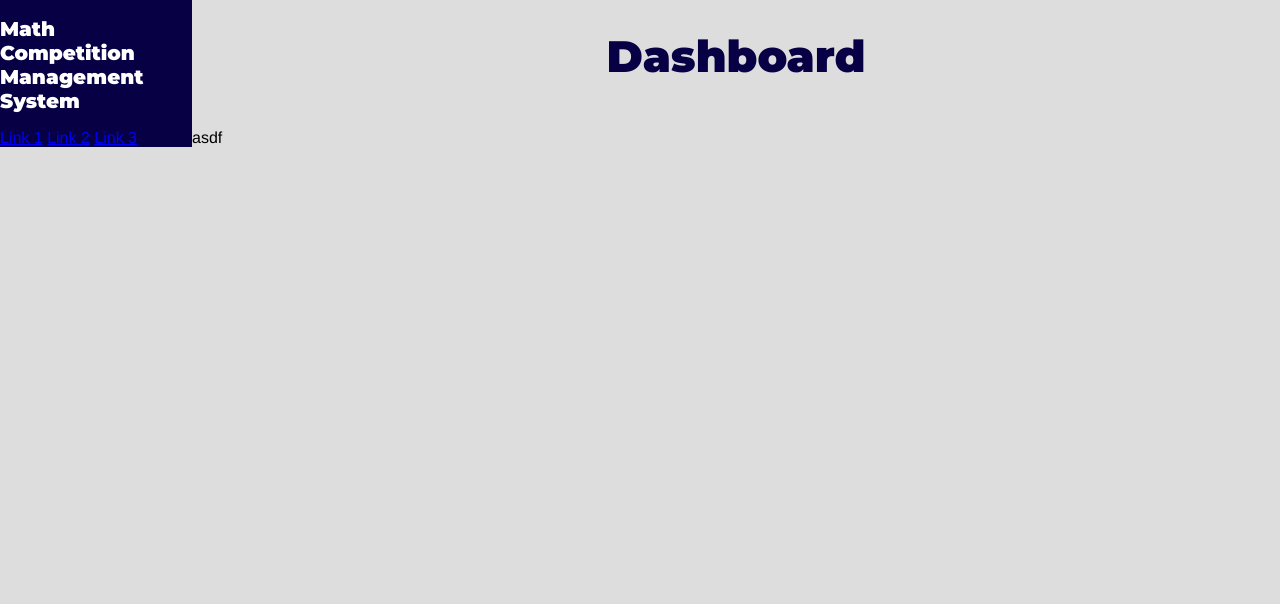
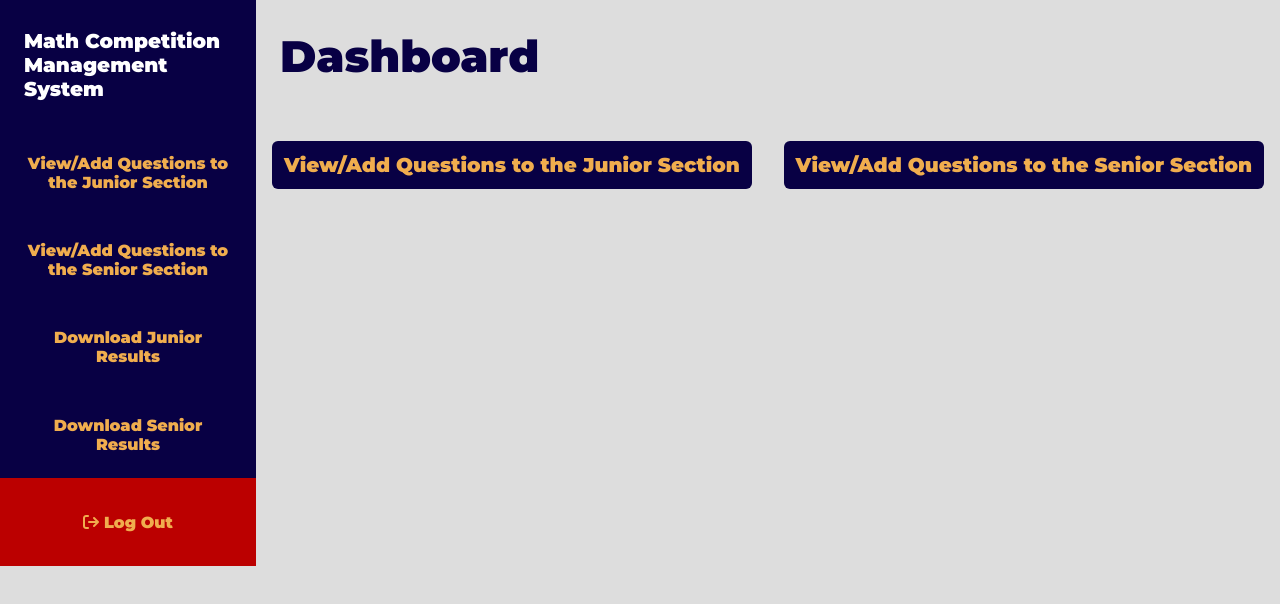
Before and after one commit to domi-bryan/MCMS, a plain HTML site: page mainlanding.html in a window 1280 px wide. Drawn offline with Linux system fonts and the light colour scheme.

Commit message:
Second Commit

```diff
--- a/contentstyle.css
+++ b/contentstyle.css
@@ -3,7 +3,7 @@
 :root {
     --blue: #080044;
     --navy: #0000AA;
-    --red: #d73a49;
+    --red: #B00;
     --gold: #f0ad4e;
     --gray: #DDDDDD;
 }
@@ -12,6 +12,7 @@ body {
     font-family: Helvetica, Arial, sans-serif;
     background-color: var(--gray);
     margin: 0px;
+    width: 100%;
 }
 
 p {
@@ -29,6 +30,7 @@ h1 {
 h2 {
     font: 20px 'Montserrat', sans-serif;
     color: #fff;
+    padding: 12px 24px;
 }
 
 .bigcontainer {
@@ -42,7 +44,7 @@ h2 {
 }
 
 .sidebar {
-    width: 15%;
+    width: 20%;
     background-color: var(--blue);
     margin: 0;
 }
@@ -51,4 +53,96 @@ h2 {
     background-color: var(--gray);
     margin: 0;
     flex-grow: 4;
+    display: flex;
 }
+
+.sidebtn {
+    position: inherit;
+    font: 16px 'Montserrat', sans-serif;
+    padding: 12px 24px;
+    background-color: var(--blue);
+    width: 100%;
+    height: 30%;
+    border: none;
+    color: var(--gold);
+    cursor: pointer;
+    transition: background-color 0.2s ease;
+    transition: padding 0.4s ease;
+}
+
+#logout {
+    position: inherit;
+    font: 16px 'Montserrat', sans-serif;
+    padding: 12px 24px;
+    background-color: var(--red);
+    width: 100%;
+    height: 30%;
+    border: none;
+    color: var(--gold);
+    cursor: pointer;
+    transition: padding 0.4s ease;
+}
+
+.sidebtn span {
+    background:
+      linear-gradient(currentColor 0 0)
+      0 100% /var(--d, 0) 3px
+    no-repeat;
+    transition:0.4s;
+}
+
+.sidebtn:hover {
+    background-color: var(--gold);
+    color: var(--blue);
+    padding-left: 48px;
+    --d: 100%;
+}
+
+.logout span {
+    background:
+      linear-gradient(currentColor 0 0)
+      0 100% /var(--d, 0) 3px
+    no-repeat;
+    transition:0.4s;
+}
+
+#logout:hover {
+    padding-left: 48px;
+    --d: 100%;
+}
+
+.papers {
+    display: flex;
+    flex-direction: row;
+    justify-content: center;
+    align-items: center;
+    margin: 12px auto;
+}
+
+.papers button {
+    font: 20px 'Montserrat', sans-serif;
+    width: max-content;
+    padding: 12px;
+    background-color: var(--blue);
+    border-radius: 6px;
+    border: none;
+    color: var(--gold);
+    cursor: pointer;
+    transition: background-color 0.2s ease;
+    flex-grow: 1;
+    align-self: flex-start;
+}
+
+.papers button span {
+    background:
+      linear-gradient(currentColor 0 0)
+      0 100% /var(--d, 0) 3px
+    no-repeat;
+    transition:0.4s;
+}
+
+.papers button:hover {
+    background-color: var(--gold);
+    color: var(--blue);
+    --d: 100%;
+}
--- a/mainlanding.html
+++ b/mainlanding.html
@@ -3,27 +3,35 @@
 <head>
     <meta charset="UTF-8">
     <meta name="viewport" content="width=device-width, initial-scale=1.0">
+    <script src="https://kit.fontawesome.com/26c6ac6f54.js" crossorigin="anonymous"></script>
     <link rel="stylesheet" href="contentstyle.css">
     <title>Login Page</title>
 </head>
 <body>
     <div class = "bigcontainer">
-        <div class = "container" id = "header" style="flex-grow: 1;">
+        <div class = "container" id = "header">
             <div class="sidebar">
                 <h2>Math Competition Management System</h2>
             </div>
             <div class="centre">
-                <h1>Dashboard</h1>
+                <h1 style="padding-left: 24px;">Dashboard</h1>
             </div>
         </div>
         <div class = "container" id = "maincontent" style="flex-grow: 10;">
             <div class="sidebar">
-                <a href="#" class="w3-bar-item w3-button">Link 1</a>
-                <a href="#" class="w3-bar-item w3-button">Link 2</a>
-                <a href="#" class="w3-bar-item w3-button">Link 3</a>
+                <button class="sidebtn"><span>View/Add Questions to the Junior Section</span></button>
+                <button class="sidebtn"><span>View/Add Questions to the Senior Section</span></button>
+                <button class="sidebtn"><span>Download Junior Results</span></button>
+                <button class="sidebtn"><span>Download Senior Results</span></button>
+                <button id = "logout" class="sidebtn"><i class="fa-solid fa-arrow-right-from-bracket"></i>  <span>Log Out</span></button>
             </div>
-            <div class="centre">
-                asdf
+            <div class="centre", style="flex-direction: row; row-gap: 12px;">
+                <div class="papers">
+                    <button style="text-align: center;"><span>View/Add Questions to the Junior Section</span></h2>
+                </div>
+                <div class="papers">
+                    <button style="text-align: center;"><span>View/Add Questions to the Senior Section</span></h2>
+                </div>
             </div>
         </div>
     </div>
```
